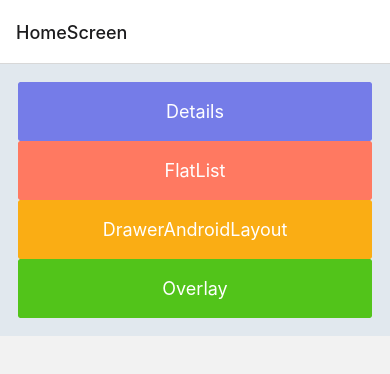
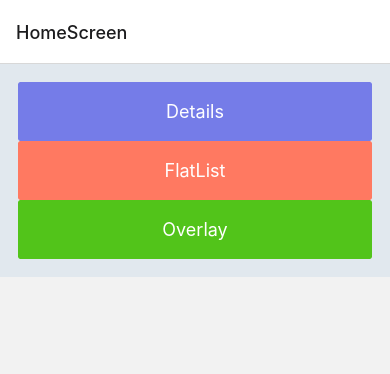
Before and after one commit to xblue-light/expo-boilerplate-ts, a React Native app: screen / in a window 390 px wide. Shown: the top 374 px of the page. Built offline with nearby package versions, Linux system fonts and the light colour scheme.

Commit message:
chore: add platform module to detect device

```diff
--- a/app/screens/homeScreen.tsx
+++ b/app/screens/homeScreen.tsx
@@ -1,6 +1,7 @@
 import { Button, useTheme } from "@rneui/themed";
 import React from "react";
 import { SafeAreaView } from "react-native-safe-area-context";
+import { Platform } from "react-native";
 
 export const HomeScreen = ({ navigation }: any) => {
   const { theme } = useTheme();
@@ -21,11 +22,13 @@ export const HomeScreen = ({ navigation }: any) => {
         title="FlatList"
         color="secondary"
       />
-      <Button
-        onPress={() => navigation.navigate("DrawerAndroidScreen")}
-        title="DrawerAndroidLayout"
-        color="warning"
-      />
+      {Platform.OS === "android" && (
+        <Button
+          onPress={() => navigation.navigate("DrawerAndroidScreen")}
+          title="DrawerAndroidLayout"
+          color="warning"
+        />
+      )}
 
       <Button
         onPress={() => navigation.navigate("OverlayScreen")}
```
